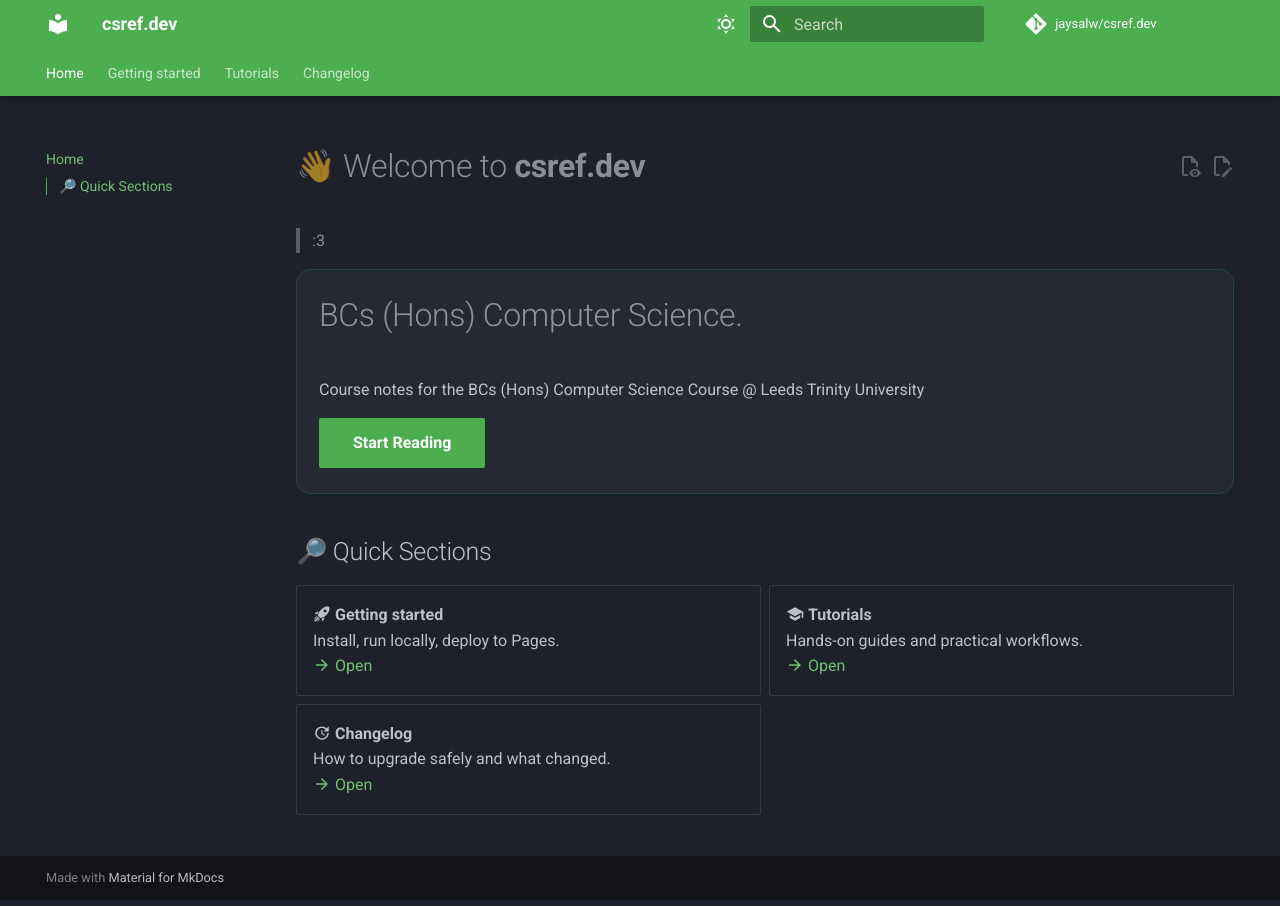
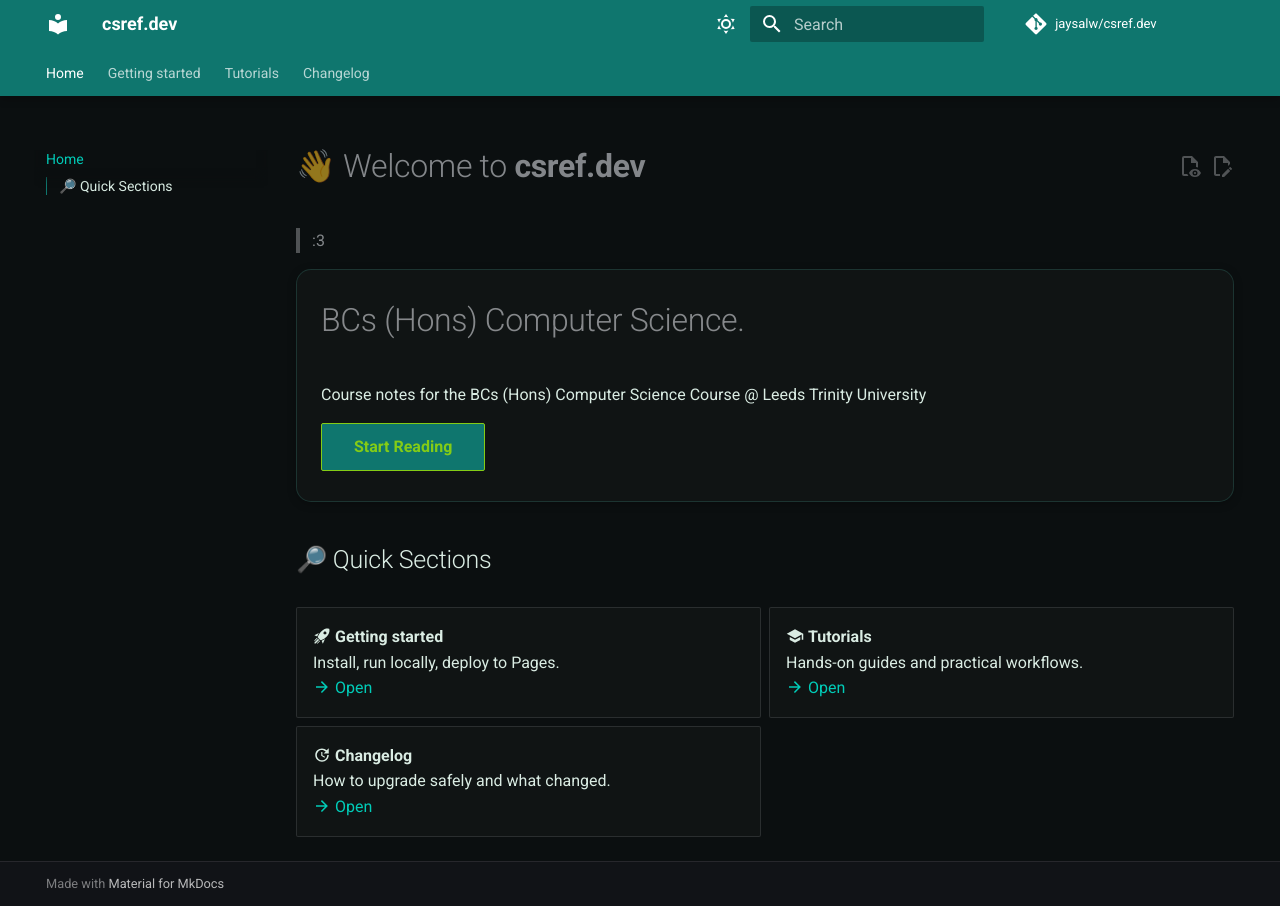
Before and after one commit to jaysalw/csref.dev, an MkDocs documentation site: the page built from docs/index.md, in a window 1280 px wide. Built offline with MkDocs 1.6.1 and Material for MkDocs 9.7.7, drawn with Linux system fonts in a browser that asks for light colours; comment, search, counter and statistics services are not loaded.

Commit message:
fix: update color palette in mkdocs.yml for improved theme consistency

```diff
--- a/docs/assets/custom.css
+++ b/docs/assets/custom.css
@@ -1,30 +1,176 @@
-/* Terminal-green vibe (neon-ish, but readable) */
-:root {
-  --md-primary-fg-color: #00ff66;         /* links, brand accents */
-  --md-accent-fg-color:  #a6ff00;         /* buttons, accents */
-  --md-default-bg-color: #0a0a0a;         /* page background */
-  --md-typeset-a-color:  #00ff99;         /* text links */
-  --md-code-bg-color:    #0f0f0f;         /* code blocks */
-  --md-default-fg-color: rgba(220,255,220,0.9);
+/*************************************************
+ *  csref.dev custom Material theme
+ *  Inspired by squidfunk.github.io/mkdocs-material
+ *************************************************/
+
+/* === COLOR PALETTE OVERRIDES === */
+
+/* Dark mode (slate) */
+[data-md-color-scheme="slate"] {
+  --md-primary-fg-color: #0f766e;     /* teal */
+  --md-accent-fg-color:  #84cc16;     /* lime */
+  --md-default-bg-color: #0b0f10;     /* darker background */
+  --md-code-bg-color:    #101414;     /* code blocks */
+  --md-typeset-a-color:  #5eead4;     /* link teal */
+  --md-typeset-color:    rgba(235,255,245,0.92);
+  --md-typeset-table-color: rgba(255,255,255,0.04);
 }
 
-/* subtle glow on hover for links & sidebar */
-a, .md-nav__link {
-  transition: color .15s ease, text-shadow .15s ease;
-}
-a:hover, .md-nav__link:hover {
-  text-shadow: 0 0 6px rgba(0,255,102,.7);
+/* Light mode */
+[data-md-color-scheme="default"] {
+  --md-primary-fg-color: #0f766e;
+  --md-accent-fg-color:  #65a30d;
+  --md-default-bg-color: #ffffff;
+  --md-typeset-a-color:  #0f766e;
 }
 
-/* hero box on homepage */
+/*************************************************
+ *  GLOBAL LAYOUT TWEAKS
+ *************************************************/
+
+:root {
+  --md-typeset-max-width: 54rem;
+}
+
+a,
+.md-nav__link {
+  transition: color 0.15s ease, text-shadow 0.15s ease;
+}
+
+a:hover,
+.md-nav__link:hover {
+  text-shadow: 0 0 8px rgba(15, 118, 110, 0.6);
+}
+
+/* Code blocks */
+code, pre code {
+  font-family: 'Fira Code', monospace;
+  font-size: 0.85rem;
+}
+
+/*************************************************
+ *  HOMEPAGE HERO + BUTTONS
+ *************************************************/
+
 .hero {
-  margin: 0 0 1.2rem 0;
-  padding: 1.25rem 1.1rem;
-  border-radius: .75rem;
-  background: rgba(255,255,255,.04);
-  border: 1px solid rgba(0,255,102,.15);
+  margin: 0 0 1.6rem 0;
+  padding: 1.5rem 1.2rem;
+  border-radius: 0.75rem;
+  background: var(--md-code-bg-color);
+  border: 1px solid rgba(94, 234, 212, 0.15);
+  box-shadow: 0 2px 8px rgba(0, 0, 0, 0.25);
 }
-.hero .md-button { margin-right: .5rem; }
 
-/* card grid spacing tweak */
-.grid.cards > ul { margin-top: .2rem; }
+.hero p {
+  margin-bottom: 0.8rem;
+}
+
+.hero .md-button {
+  margin-right: 0.5rem;
+  font-weight: 600;
+}
+
+.hero .md-button--primary {
+  background-color: var(--md-primary-fg-color);
+  color: #fff;
+  border: none;
+}
+
+.hero .md-button--primary:hover {
+  background-color: #115e59;
+}
+
+.hero .md-button {
+  border: 1px solid var(--md-accent-fg-color);
+  color: var(--md-accent-fg-color);
+}
+
+.hero .md-button:hover {
+  background-color: var(--md-accent-fg-color);
+  color: #000;
+}
+
+/*************************************************
+ *  CARD GRID (homepage sections)
+ *************************************************/
+
+.grid.cards {
+  margin-top: 1.5rem;
+}
+
+.grid.cards > ul {
+  margin-top: 0.2rem;
+}
+
+.grid.cards li {
+  border-radius: 0.6rem;
+  padding: 1rem 1.1rem;
+  background: var(--md-code-bg-color);
+  border: 1px solid rgba(255, 255, 255, 0.05);
+  transition: border-color 0.2s ease, transform 0.15s ease;
+}
+
+.grid.cards li:hover {
+  border-color: var(--md-accent-fg-color);
+  transform: translateY(-2px);
+}
+
+/*************************************************
+ *  FOOTER / BACK TO TOP
+ *************************************************/
+
+.md-footer {
+  border-top: 1px solid rgba(255, 255, 255, 0.08);
+}
+
+.md-back-to-top {
+  background-color: var(--md-primary-fg-color);
+  color: #fff !important;
+  border-radius: 1rem;
+  box-shadow: 0 2px 5px rgba(0, 0, 0, 0.4);
+  transition: background-color 0.2s ease;
+}
+
+.md-back-to-top:hover {
+  background-color: var(--md-accent-fg-color);
+  color: #000 !important;
+}
+
+/*************************************************
+ *  ADMONITIONS + CALLOUTS
+ *************************************************/
+
+.admonition {
+  border-left-width: 4px;
+  border-radius: 0.3rem;
+  padding: 0.6rem 0.9rem;
+}
+
+.admonition.tip {
+  border-left-color: var(--md-accent-fg-color);
+  background: rgba(100, 255, 150, 0.05);
+}
+
+.admonition.warning {
+  border-left-color: #f59e0b;
+  background: rgba(255, 196, 102, 0.05);
+}
+
+.admonition.note {
+  border-left-color: #60a5fa;
+  background: rgba(96, 165, 250, 0.05);
+}
+
+/*************************************************
+ *  CONTENT HEADINGS + SPACING
+ *************************************************/
+
+h1, h2, h3, h4, h5, h6 {
+  scroll-margin-top: 80px;
+}
+
+hr {
+  border: none;
+  border-top: 1px solid rgba(255, 255, 255, 0.05);
+  margin: 2rem 0;
+}
--- a/mkdocs.yml
+++ b/mkdocs.yml
@@ -24,13 +24,13 @@ theme:
     - navigation.top
   palette:
     - scheme: slate
-      primary: green
+      primary: teal
       accent: lime
       toggle:
         icon: material/weather-sunny
         name: Switch to light mode
     - scheme: default
-      primary: green
+      primary: teal
       accent: lime
       toggle:
         icon: material/weather-night
```
